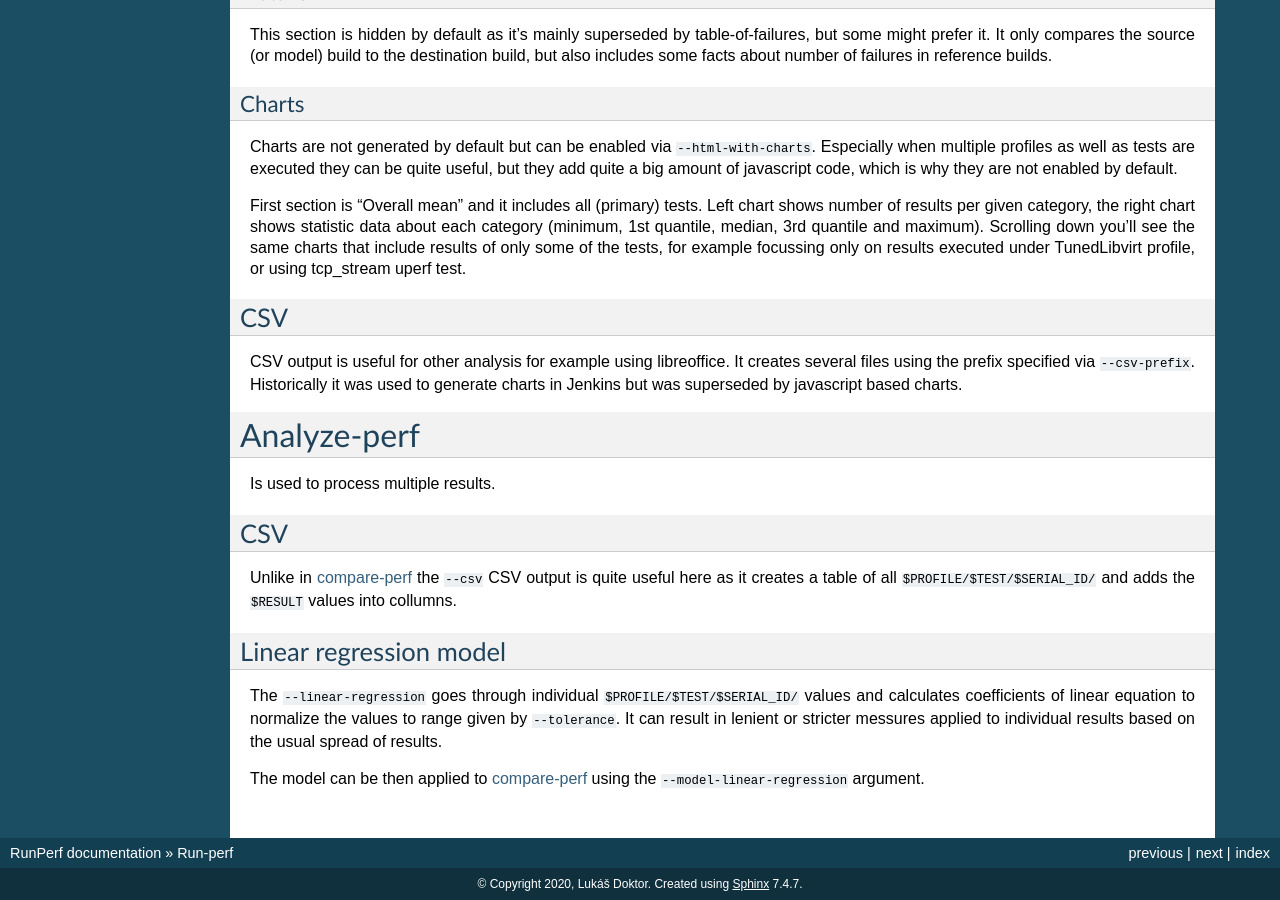
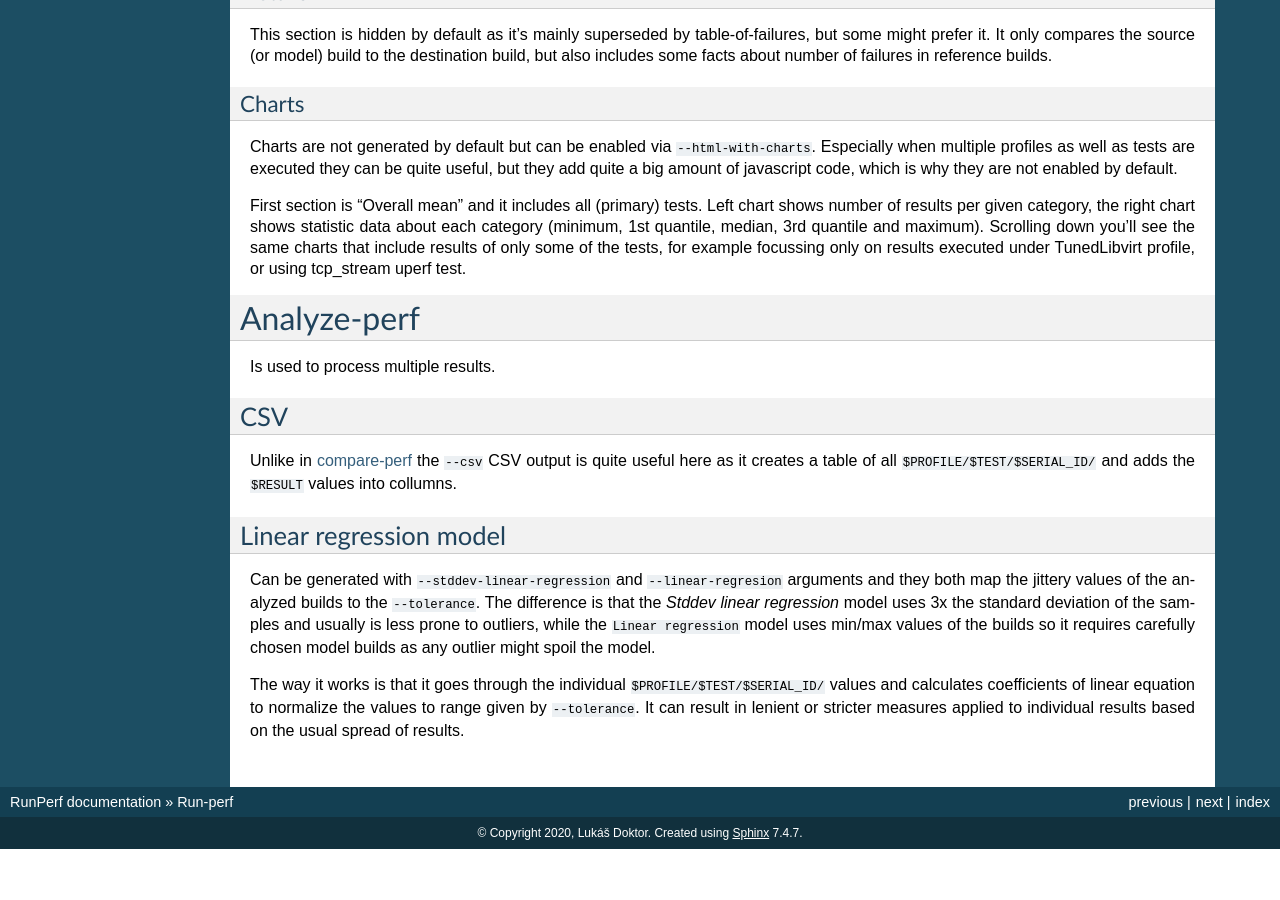
Before and after one commit to distributed-system-analysis/run-perf, a Sphinx documentation site: the page built from docs/source/scripts.rst, in a window 1280 px wide and 900 px high, scrolled down 7004 px. Built offline with Sphinx 7.4.7, drawn with Linux system fonts in a browser that asks for light colours; pages that are not in the unit, such as notebooks, are missing from menus; the version number could not be read and is left out; after the commit the page ends 7853 px from its top, so only the background shows below that.

Commit message:
docs: Few corrections
The support for compare-perf csv output was removed and a stddev linear
regression model was added.

Signed-off-by: Lukáš Doktor <ldoktor@redhat.com>

```diff
--- a/docs/source/scripts.rst
+++ b/docs/source/scripts.rst
@@ -466,14 +466,6 @@ include results of only some of the tests, for example focussing only on
 results executed under TunedLibvirt profile, or using tcp_stream uperf
 test.
 
-CSV
-===
-
-CSV output is useful for other analysis for example using libreoffice. It
-creates several files using the prefix specified via ``--csv-prefix``.
-Historically it was used to generate charts in Jenkins but was superseded
-by javascript based charts.
-
 
 ============
 Analyze-perf
@@ -491,11 +483,17 @@ values into collumns.
 Linear regression model
 =======================
 
-The ``--linear-regression`` goes through individual
+Can be generated with ``--stddev-linear-regression`` and
+``--linear-regresion`` arguments and they both map the jittery values of
+the analyzed builds to the ``--tolerance``. The difference is that the
+`Stddev linear regression` model uses 3x the standard deviation of the
+samples and usually is less prone to outliers, while the
+``Linear regression`` model uses min/max values of the builds so it
+requires carefully chosen model builds as any outlier might spoil the
+model.
+
+The way it works is that it goes through the individual
 ``$PROFILE/$TEST/$SERIAL_ID/`` values and calculates coefficients of linear
 equation to normalize the values to range given by ``--tolerance``. It can
-result in lenient or stricter messures applied to individual results based
+result in lenient or stricter measures applied to individual results based
 on the usual spread of results.
-
-The model can be then applied to `compare-perf`_ using the
-``--model-linear-regression`` argument.
```
